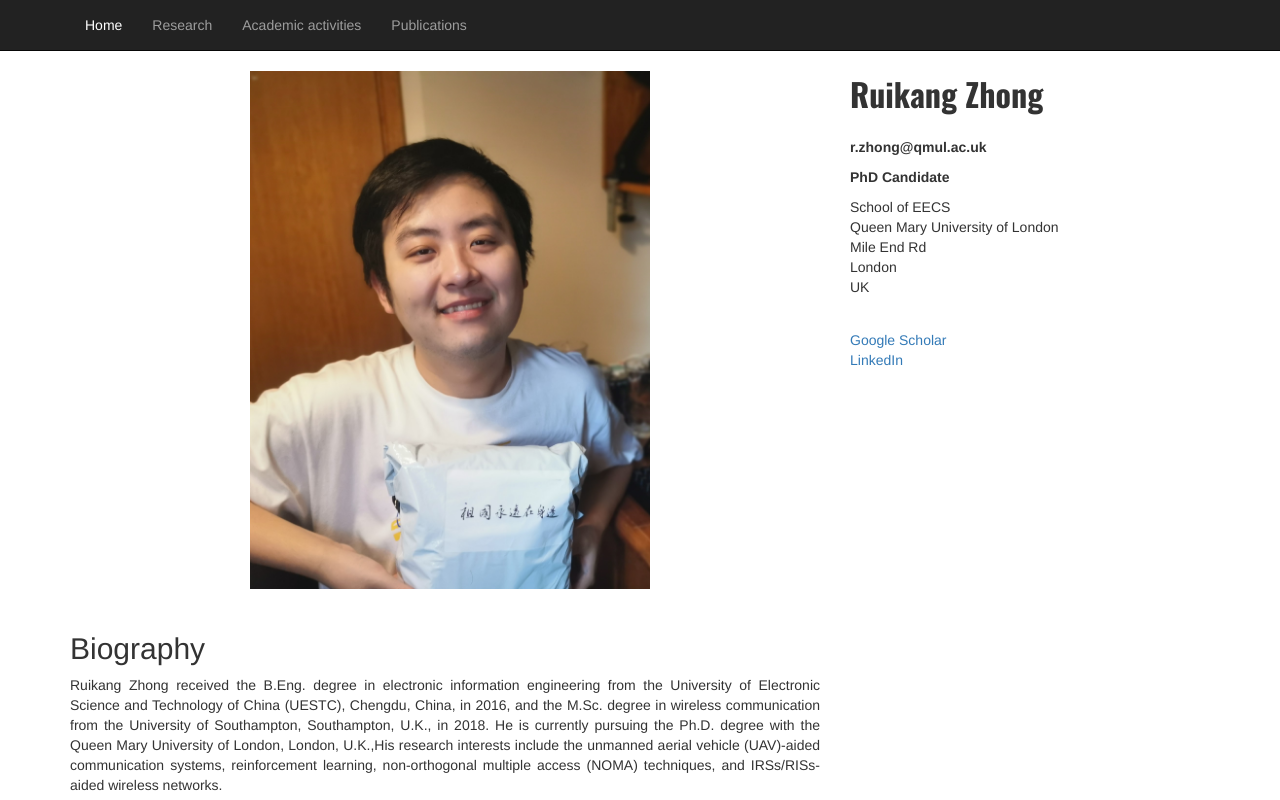
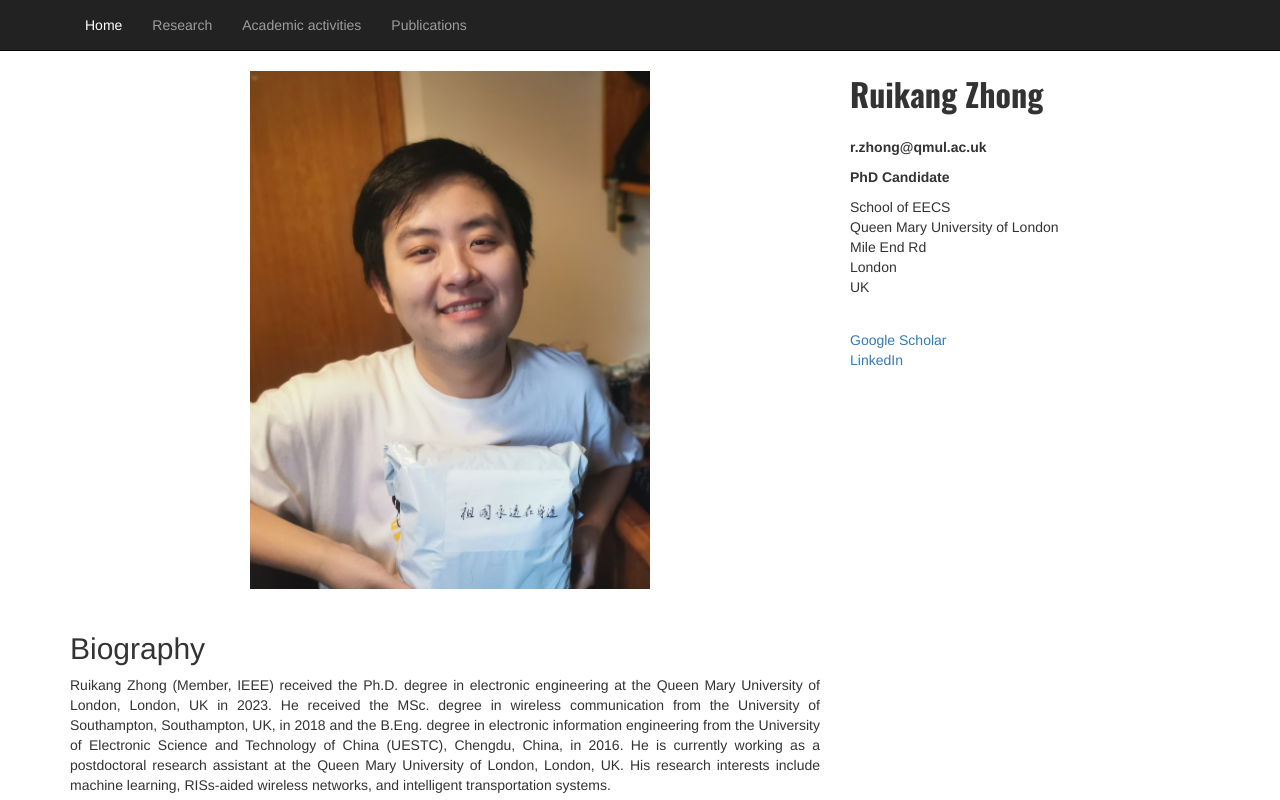
Before and after one commit to Frost-Armor/Frost-Armor.github.io, a plain HTML site: page index.html in a window 1280 px wide. Shown: the top 800 px of the page. Drawn offline with nearby package versions, Linux system fonts and the light colour scheme.

Commit message:
Update index.html

```diff
--- a/index.html
+++ b/index.html
@@ -68,12 +68,9 @@
 
         <div style="margin-top:3%; text-align:justify;">
           <h2>Biography</h2>
-          <p>Ruikang Zhong received the B.Eng. degree in electronic information engineering from the University of
-            Electronic Science and Technology of China (UESTC), Chengdu, China, in 2016, and the M.Sc. degree in
-            wireless communication from the University of Southampton, Southampton, U.K., in 2018. He is currently
-            pursuing the Ph.D. degree with the Queen Mary University of London, London, U.K.,His research interests
-            include the unmanned aerial vehicle (UAV)-aided communication systems, reinforcement learning,
-            non-orthogonal multiple access (NOMA) techniques, and IRSs/RISs-aided wireless networks.</p>
+          <p>Ruikang Zhong (Member, IEEE) received the Ph.D. degree in electronic engineering at the Queen Mary University of London, London, UK in 2023. He received the MSc. degree in wireless communication from the University of Southampton, Southampton, UK, in 2018
+		  and the B.Eng. degree in electronic information engineering from the University of Electronic Science and Technology of China (UESTC), Chengdu, China, in 2016. He is currently working as a postdoctoral research assistant at the Queen Mary University of London, London, UK.
+		  His research interests include machine learning, RISs-aided wireless networks, and intelligent transportation systems.</p>
 
           <!-- 					<p>Ut enim ad minim veniam, quis nostrud exercitation ullamco laboris nisi ut aliquip ex ea commodo consequat. Duis aute irure dolor in reprehenderit in voluptate velit esse cillum dolore eu fugiat nulla pariatur.</p>
 
```
